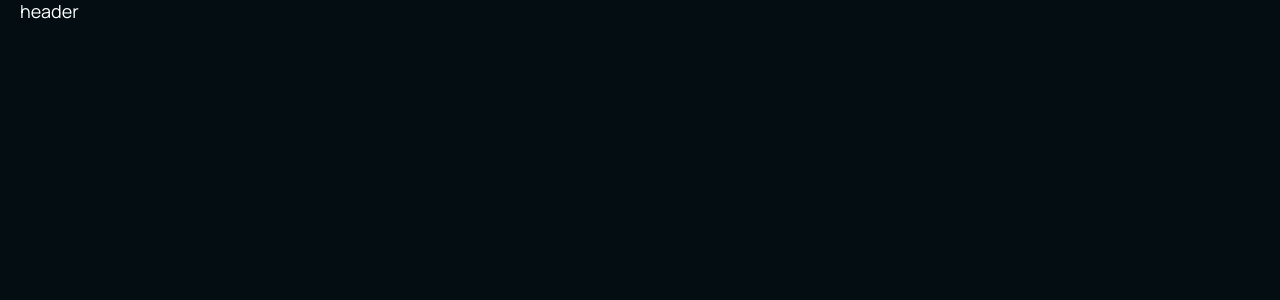
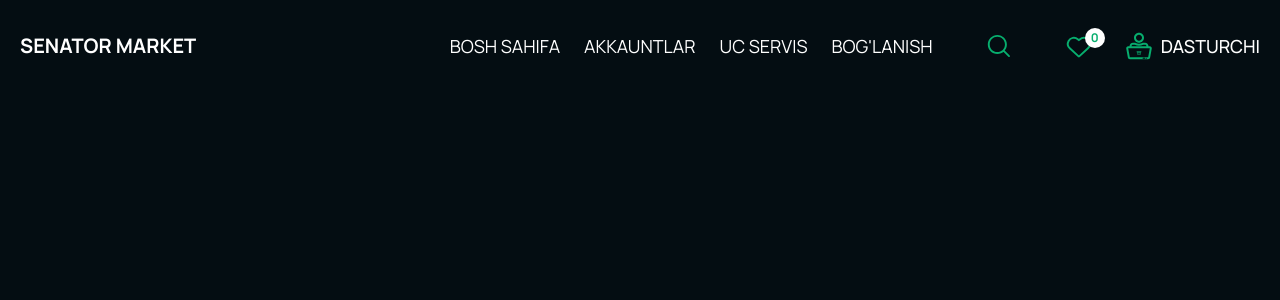
Before and after one commit to mryaxyobek/senator-market, a React (Vite) app: page / in a window 1280 px wide. Shown: the top 300 px of the page. Built offline with nearby package versions, Linux system fonts and the light colour scheme.

Commit message:
added header

```diff
--- a/src/components/Header.jsx
+++ b/src/components/Header.jsx
@@ -1,13 +1,61 @@
-import React from 'react'
+import React from 'react';
+import { Link, NavLink } from 'react-router-dom';
+
+// images
+import search from '../assets/images/svg/search.svg';
+import like from '../assets/images/svg/like.svg';
+import developer from '../assets/images/svg/developer.svg';
 
 const Header = () => {
     return (
-        <header className=''>
+        <header className='header py-5'>
             <div className="container">
-                header
+                <div className="flex-center-between">
+                    {/* logo */}
+                    <Link to='/' title='senator market' className='text-bold-20 uppercase'>SENATOR MARKET</Link>
+
+                    {/* main content */}
+                    <div className="flex-center gap-8">
+                        <nav>
+                            <ul className="flex-center gap-6">
+                                <li>
+                                    <NavLink to='/' className='uppercase'>Bosh sahifa</NavLink>
+                                </li>
+                                <li>
+                                    <NavLink to='/accounts' className='uppercase'>Akkauntlar</NavLink>
+                                </li>
+                                <li>
+                                    <NavLink to='/uc-service' className='uppercase'>UC servis</NavLink>
+                                </li>
+                                <li>
+                                    <NavLink to='/contact' className='uppercase'>Bog'lanish</NavLink>
+                                </li>
+                            </ul>
+                        </nav>
+
+                        {/* search btn */}
+                        <button title='search' className="btn-normal">
+                            <img width={28} height={28} src={search} alt="search icon" className="w-7 h-7" />
+                        </button>
+
+                        {/* favorites link */}
+                        <Link aria-label='favorites' to='/favorites' className='relative btn-normal'>
+                            <img width={28} height={28} src={like} alt="like icon" className="w-7 h-7" />
+
+                            {/* count */}
+                            <span className="flex-center justify-center absolute w-5 h-5 rounded-full bg-white text-primary-green -top-1 -right-3 text-xs leading-none font-bold">0</span>
+                        </Link>
+
+                        {/* dev btn */}
+                        <Link to='/developer' title='developer' className="btn-default flex-center gap-2">
+                            <img width={28} height={28} src={developer} alt="developer icon" className="w-7 h-7" />
+                            <span className="uppercase font-medium">Dasturchi</span>
+                        </Link>
+                    </div>
+                </div>
             </div>
         </header>
     )
-}
+};
 
-export default Header
+export default Header;
```
